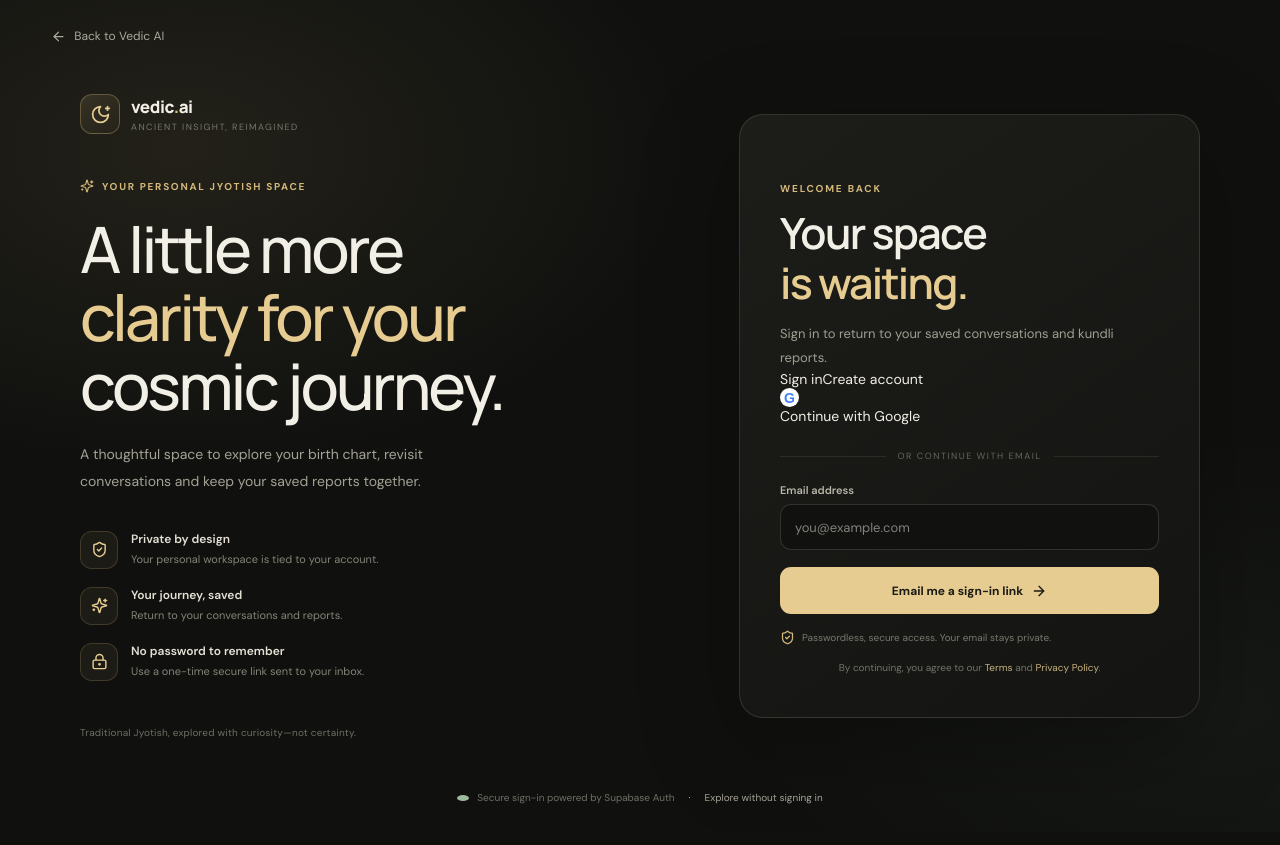
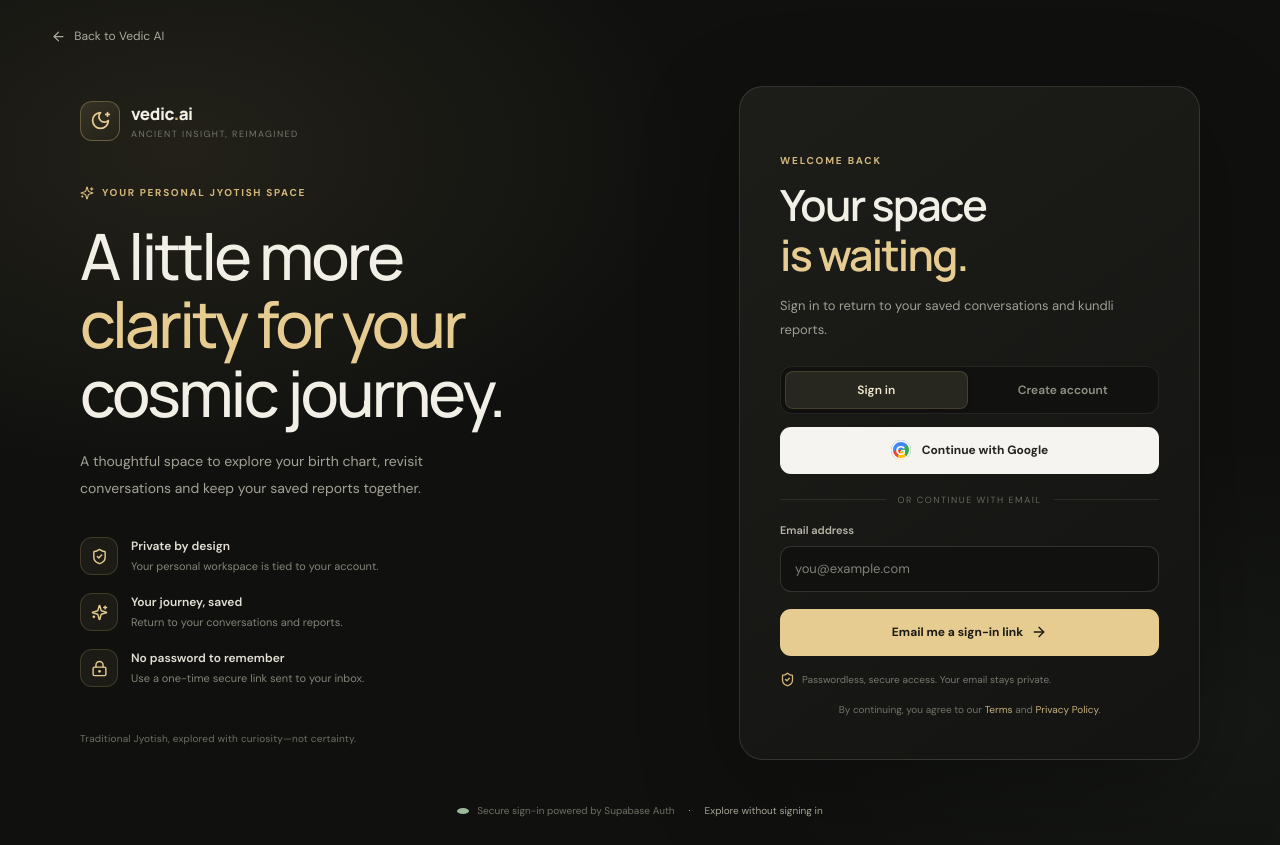
Before and after one commit to Yashpal568/vedic-ai, a Next.js app: page /login in a window 1280 px wide. Built offline with nearby package versions, Linux system fonts and the light colour scheme.

Commit message:
ui: style premium account switch and Google button

```diff
--- a/app/globals.css
+++ b/app/globals.css
@@ -227,3 +227,17 @@ html{scroll-behavior:smooth;scroll-padding-top:84px}
 .auth-footer-separator{color:var(--gold)}
 @media(max-width:800px){.auth-shell-premium{padding:20px 20px 16px}.auth-layout{grid-template-columns:minmax(0,1fr);gap:20px;width:min(100%,500px);padding:28px 0}.auth-story{min-height:0}.auth-story .auth-brand,.auth-benefits,.auth-story-foot{display:none}.auth-story-content{padding:12px 0 0}.auth-story-kicker{font-size:9px}.auth-story-title{margin-top:14px;font-size:clamp(35px,8vw,48px);letter-spacing:-1.7px}.auth-story-copy{margin-top:12px;font-size:12px;line-height:1.7}.auth-card-premium{max-width:500px}.auth-mobile-mark{display:flex;align-items:center;gap:10px}.auth-mobile-mark .brand-mark{width:36px;height:36px}.auth-mobile-mark .brand-name{font-size:15px}.auth-card-premium .auth-step-label{margin-top:24px}.auth-footer-premium{font-size:9px}}
 @media(max-width:420px){.auth-shell-premium{padding:16px 14px 12px}.auth-layout{padding:20px 0;gap:18px}.auth-story-title{font-size:35px}.auth-card-premium{padding:23px 19px;border-radius:19px}.auth-email-secure{font-size:0}.auth-email-secure svg{width:14px;height:14px}.auth-card-premium .auth-title{font-size:34px}}
+
+/* Premium sign-in / sign-up mode switch and Google OAuth */
+.auth-mode-switch{display:grid;grid-template-columns:1fr 1fr;gap:4px;margin:24px 0 13px;padding:4px;border:1px solid var(--line);border-radius:12px;background:#11120f}
+.auth-mode-switch button{min-height:38px;padding:8px 10px;border:1px solid transparent;border-radius:8px;background:transparent;color:#929184;font-size:12px;font-weight:600;transition:background .18s,color .18s,border-color .18s}
+.auth-mode-switch button:hover{color:#e9e4d7}
+.auth-mode-switch button.active{border-color:rgba(212,183,122,.18);background:#27271f;color:#f0e6cd;box-shadow:0 2px 7px rgba(0,0,0,.12)}
+.auth-google-button{display:flex;align-items:center;justify-content:center;gap:11px;width:100%;min-height:47px;padding:12px 15px;border:1px solid rgba(237,229,208,.18);border-radius:11px;background:#f5f4f0;color:#24231f;font-size:12px;font-weight:700;transition:transform .18s,border-color .18s,background .18s}
+.auth-google-button:hover{transform:translateY(-1px);border-color:rgba(212,183,122,.55);background:#fff}
+.auth-google-button:disabled{cursor:wait;opacity:.65;transform:none}
+.google-g{display:grid;place-items:center;width:20px;height:20px;border-radius:50%;background:conic-gradient(from -45deg,#4285f4 0deg 90deg,#34a853 90deg 180deg,#fbbc05 180deg 250deg,#ea4335 250deg 310deg,#4285f4 310deg);color:#fff;font-family:Arial,sans-serif;font-size:13px;font-weight:800;box-shadow:inset 0 0 0 2px #f5f4f0}
+.auth-card-premium .auth-card-divider{margin-top:20px;margin-bottom:17px}
+.auth-card-premium .auth-form{margin-top:0}
+.auth-card-premium .auth-email-input{margin-top:2px}
+@media(max-width:420px){.auth-mode-switch{margin-top:20px}.auth-google-button{min-height:45px}}
```
